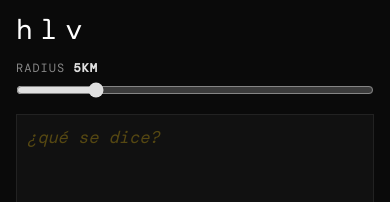
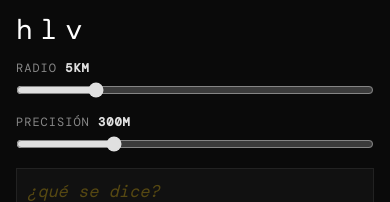
Before and after one commit to alpad5/hlv, a SvelteKit app in the folder frontend/: page / in a window 390 px wide. Shown: the top 202 px of the page. Built offline with nearby package versions, Linux system fonts and the light colour scheme; no server answers; a web font is replaced by a local one.

Commit message:
Spanish slider labels and show precisión on mobile
- Rename radius → radio, noise → precisión
- Remove display:none on .noise-label in mobile CSS — was left over
  from when the slider was disabled, now needs to be visible

Co-Authored-By: Claude Sonnet 4.6 <noreply@anthropic.com>

```diff
--- a/frontend/src/routes/+page.svelte
+++ b/frontend/src/routes/+page.svelte
@@ -141,12 +141,12 @@
 
     <div class="controls">
       <label>
-        <span>radius <strong>{radius}km</strong></span>
+        <span>radio <strong>{radius}km</strong></span>
         <input type="range" min="1" max="20" step="1" bind:value={radius} on:change={onRadiusChange} />
       </label>
 
       <label class="noise-label">
-        <span>noise <strong>{noise}m</strong></span>
+        <span>precisión <strong>{noise}m</strong></span>
         <input type="range" min="50" max="1000" step="50" bind:value={noise} />
         {#if previewCoords}
           <small class="location-preview">publicando cerca de {previewCoords[0].toFixed(4)}, {previewCoords[1].toFixed(4)}</small>
@@ -482,8 +482,6 @@
       letter-spacing: 8px;
     }
 
-    .noise-label { display: none; }
-
     .hint { display: none; }
 
     .compose-footer { justify-content: flex-end; }
```
